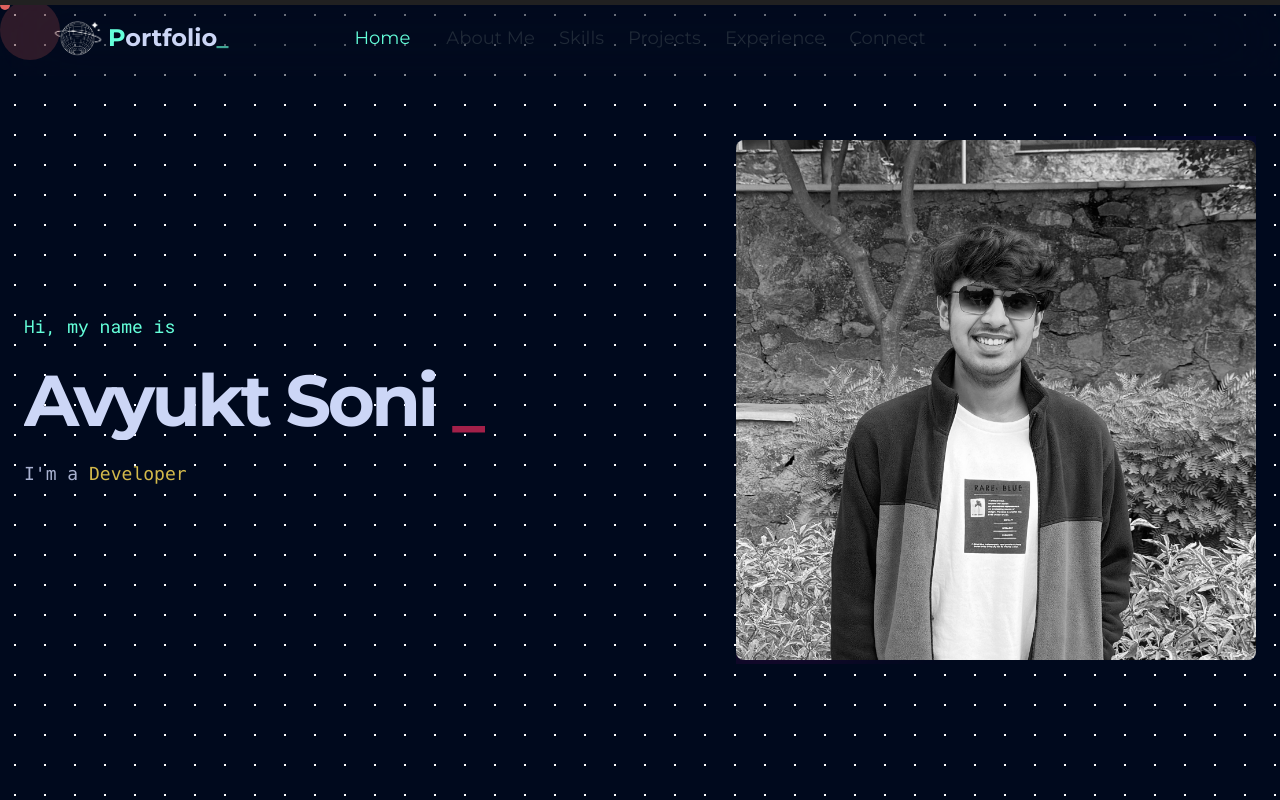
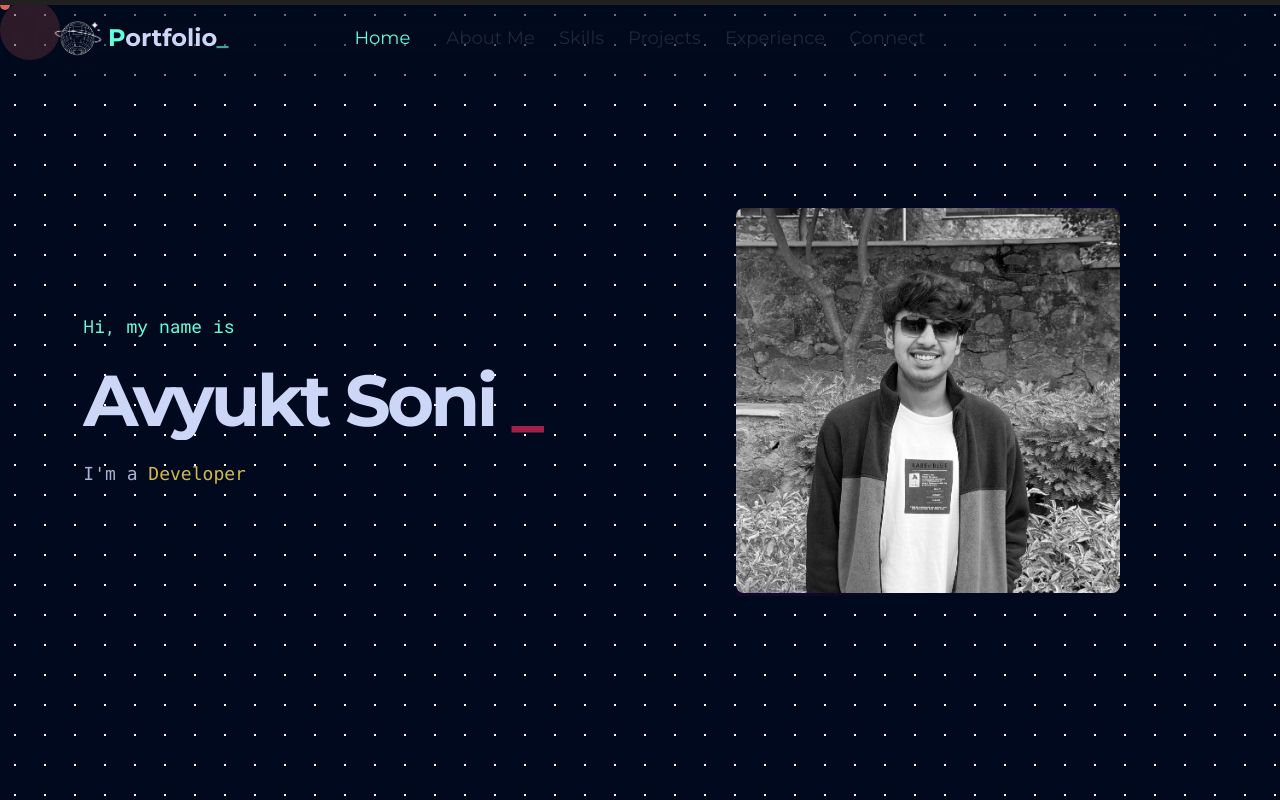
Before and after one commit to avyuktsoni0731/ReactPortfolio, a Next.js app: page / in a window 1280 px wide. Shown: the top 800 px of the page. Built offline with nearby package versions, Linux system fonts and the light colour scheme; some icons are missing.

Commit message:
image and other section changes

```diff
--- a/app/globals.css
+++ b/app/globals.css
@@ -5,3 +5,11 @@
 * {
   cursor: none;
 }
+
+::-webkit-scrollbar {
+  width: 5px;
+}
+
+::-webkit-scrollbar-thumb {
+  background-color: #ff2e63;
+}
--- a/app/static/App.css
+++ b/app/static/App.css
@@ -114,5 +114,3 @@
 .navbar {
   z-index: 1;
 }
-
-/* About */
--- a/components/About.jsx
+++ b/components/About.jsx
@@ -80,7 +80,7 @@ const About = () => {
             </Reveal>
             <Reveal>
               <Image
-                src="/profilePic.JPG"
+                src="/aboutProfilePic.jpg"
                 alt="profile-picture"
                 width={350}
                 height={350}
--- a/components/Footer.tsx
+++ b/components/Footer.tsx
@@ -22,11 +22,10 @@ import Link from "next/link";
 
 export function Footer() {
   return (
-    <footer className="bg-gray-900 text-gray-400 py-8 font-Montserrat">
+    <footer className="bg-gray-900 text-gray-400 py-8 px-24 px=0 font-Montserrat">
       <div className="container mx-auto flex flex-col md:flex-row items-center justify-between px-4 md:px-0">
         <div className="flex items-center space-x-4">
           <Link className="flex items-center space-x-2" href="#">
-            {/* <MountainIcon /> */}
             <Image src="/Globe.png" alt="Favicon" width={50} height={50} />
             <span className="text-lg font-bold text-gray-200">
               Avyukt&apos;s Portfolio
@@ -83,24 +82,6 @@ function GithubIcon() {
   );
 }
 
-function GitlabIcon() {
-  return (
-    <svg
-      xmlns="http://www.w3.org/2000/svg"
-      width="24"
-      height="24"
-      viewBox="0 0 24 24"
-      fill="none"
-      stroke="currentColor"
-      strokeWidth="2"
-      strokeLinecap="round"
-      strokeLinejoin="round"
-    >
-      <path d="m22 13.29-3.33-10a.42.42 0 0 0-.14-.18.38.38 0 0 0-.22-.11.39.39 0 0 0-.23.07.42.42 0 0 0-.14.18l-2.26 6.67H8.32L6.1 3.26a.42.42 0 0 0-.1-.18.38.38 0 0 0-.26-.08.39.39 0 0 0-.23.07.42.42 0 0 0-.14.18L2 13.29a.74.74 0 0 0 .27.83L12 21l9.69-6.88a.71.71 0 0 0 .31-.83Z" />
-    </svg>
-  );
-}
-
 function InstagramIcon() {
   return (
     <svg
@@ -141,24 +122,6 @@ function LinkedinIcon() {
   );
 }
 
-function MountainIcon() {
-  return (
-    <svg
-      xmlns="http://www.w3.org/2000/svg"
-      width="24"
-      height="24"
-      viewBox="0 0 24 24"
-      fill="none"
-      stroke="currentColor"
-      strokeWidth="2"
-      strokeLinecap="round"
-      strokeLinejoin="round"
-    >
-      <path d="m8 3 4 8 5-5 5 15H2L8 3z" />
-    </svg>
-  );
-}
-
 function TwitterIcon() {
   return (
     <svg
--- /dev/null
+++ b/components/ImageHover.jsx
@@ -0,0 +1,89 @@
+import React, { useRef } from "react";
+import {
+  motion,
+  useMotionTemplate,
+  useMotionValue,
+  useSpring,
+} from "framer-motion";
+import Image from "next/image";
+import "../app/static/App.css";
+
+const ImageHoverEffect = () => {
+  return (
+    <div className="grid w-full place-content-center">
+      <TiltCard />
+    </div>
+  );
+};
+
+const ROTATION_RANGE = 12;
+const HALF_ROTATION_RANGE = ROTATION_RANGE / 2;
+
+const TiltCard = () => {
+  const ref = useRef(null);
+
+  const x = useMotionValue(0);
+  const y = useMotionValue(0);
+
+  const xSpring = useSpring(x);
+  const ySpring = useSpring(y);
+
+  const transform = useMotionTemplate`rotateX(${xSpring}deg) rotateY(${ySpring}deg)`;
+
+  const handleMouseMove = (e) => {
+    if (!ref.current) return [0, 0];
+
+    const rect = ref.current.getBoundingClientRect();
+
+    const width = rect.width;
+    const height = rect.height;
+
+    const mouseX = (e.clientX - rect.left) * ROTATION_RANGE;
+    const mouseY = (e.clientY - rect.top) * ROTATION_RANGE;
+
+    const rX = (mouseY / height - HALF_ROTATION_RANGE) * -1;
+    const rY = mouseX / width - HALF_ROTATION_RANGE;
+
+    x.set(rX);
+    y.set(rY);
+  };
+
+  const handleMouseLeave = () => {
+    x.set(0);
+    y.set(0);
+  };
+
+  return (
+    <motion.div
+      ref={ref}
+      onMouseMove={handleMouseMove}
+      onMouseLeave={handleMouseLeave}
+      style={{
+        transformStyle: "preserve-3d",
+        transform,
+      }}
+      className="relative h-64 w-64 md:h-96 md:w-96"
+    >
+      <div
+        style={{
+          transform: "translateZ(75px)",
+          transformStyle: "preserve-3d",
+        }}
+        className="absolute place-content-center"
+      >
+        <Image
+          src="/profilePic.JPG"
+          alt="Profile Picture"
+          width={550}
+          height={550}
+          style={{
+            transform: "translateZ(75px)",
+          }}
+          className="grayscale hover:grayscale-0 transition duration-300 rounded-lg"
+        />
+      </div>
+    </motion.div>
+  );
+};
+
+export default ImageHoverEffect;
--- a/components/landing.jsx
+++ b/components/landing.jsx
@@ -9,6 +9,7 @@ import Image from "next/image";
 import Reveal from "./Reveal";
 import { useTypewriter } from "react-simple-typewriter";
 import React, { useState } from "react";
+import ImageHoverEffect from "./ImageHover";
 
 /** Add fonts into your Next.js project:
 
@@ -62,13 +63,14 @@ export function Landing() {
             <div className="relative">
               <div className="absolute -top-6 -right-6 h-32 w-32 rounded-full bg-primary opacity-20 blur-3xl" />
               <div className="absolute -bottom-6 -left-6 h-32 w-32 rounded-full bg-secondary opacity-20 blur-3xl" />
-              <Image
+              <ImageHoverEffect src="/profilePic.JPG" alt="profile-pic" />
+              {/* <Image
                 src="/profilePic.JPG"
                 width={350}
                 height={350}
                 alt="Avyukt Soni"
                 className="mx-auto aspect-square overflow-hidden rounded-lg object-cover sm:w-full grayscale hover:grayscale-0 transition duration-300"
-              />
+              /> */}
             </div>
           </Reveal>
         </div>
--- a/package.json
+++ b/package.json
@@ -23,6 +23,7 @@
     "next": "14.2.3",
     "react": "^18",
     "react-dom": "^18",
+    "react-icons": "^5.2.1",
     "react-simple-typewriter": "^5.0.1",
     "react-use": "^17.5.0",
     "sass": "^1.77.3",
```
Also changed, not shown: public/aboutProfilePic.jpg (added), 1 other file (tests, documents, lock files or other folders).
